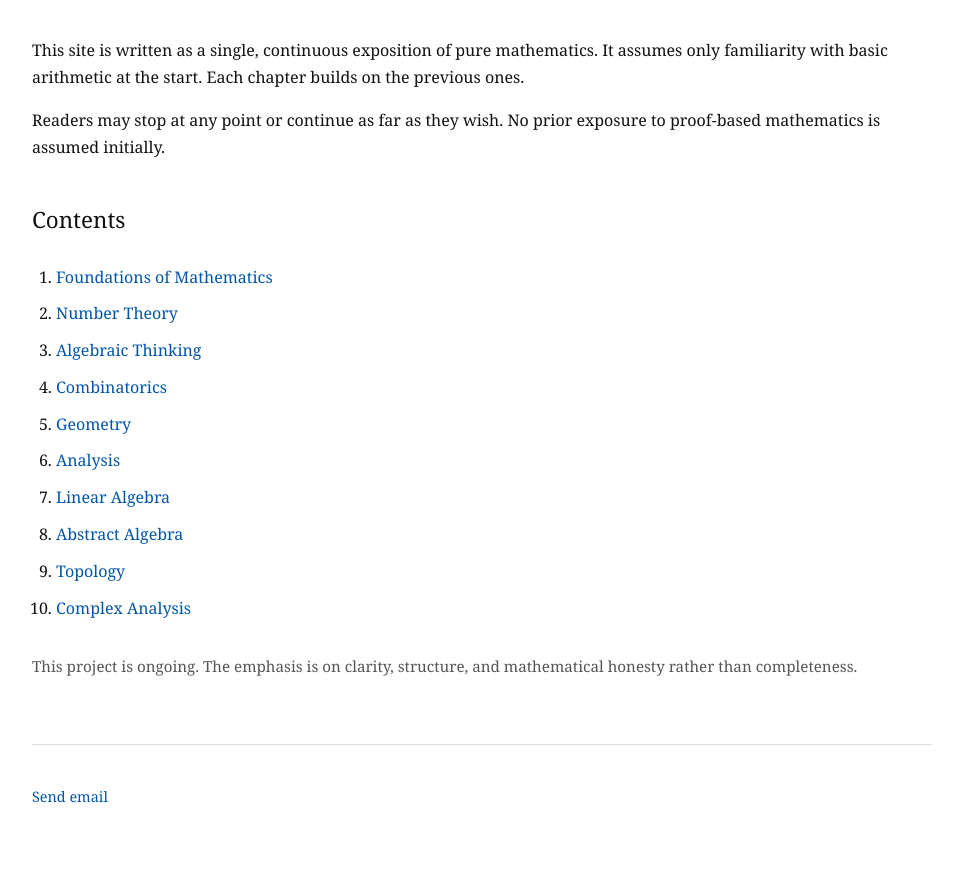
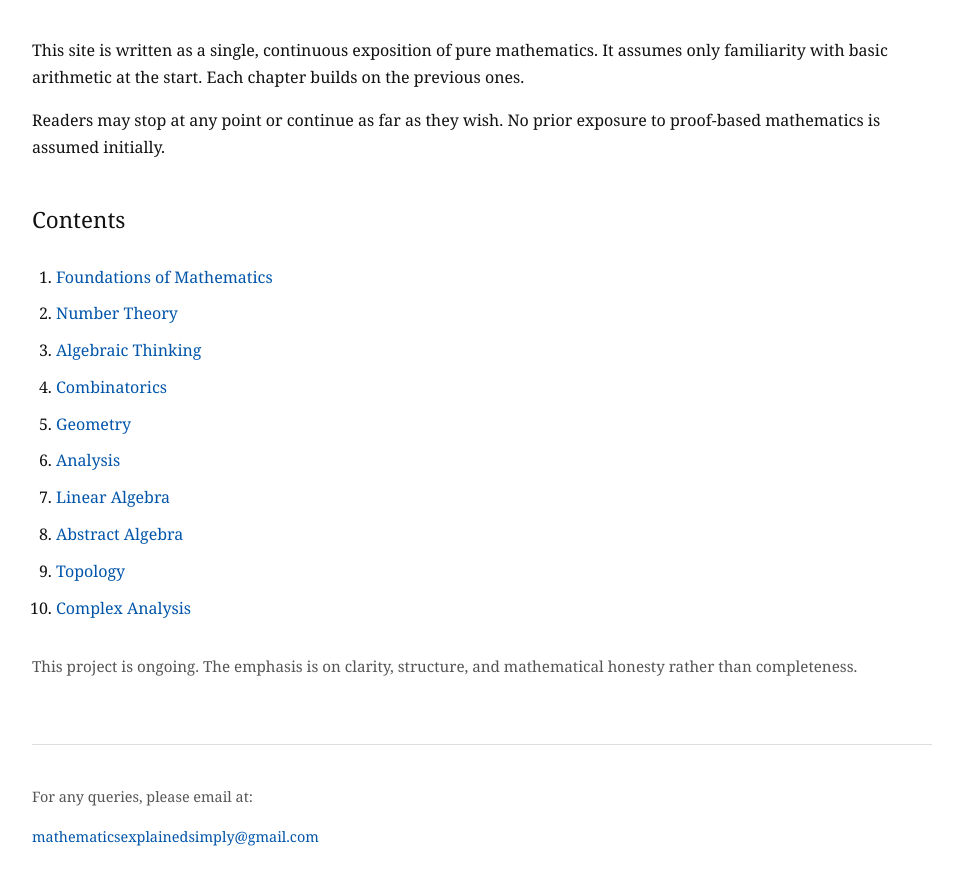
Before and after one commit to MES-UK/M-, a plain HTML site: page index.html in a window 1280 px wide. Shown: the part 192-1076 px from the top of the page, without its empty margins (158-1121 px from the left). Drawn offline with Linux system fonts and the light colour scheme.

Commit message:
Update index.html

```diff
--- a/index.html
+++ b/index.html
@@ -59,7 +59,8 @@
 
 <footer>
   <p>
-    <p><a href="mailto:mathematicsexplainedsimply@gmail.com">Send email</a></p>
+    For any queries, please email at:
+    <p><a href="mailto:mathematicsexplainedsimply@gmail.com">mathematicsexplainedsimply@gmail.com</a></p>
   </p>
 </footer>
 
```
